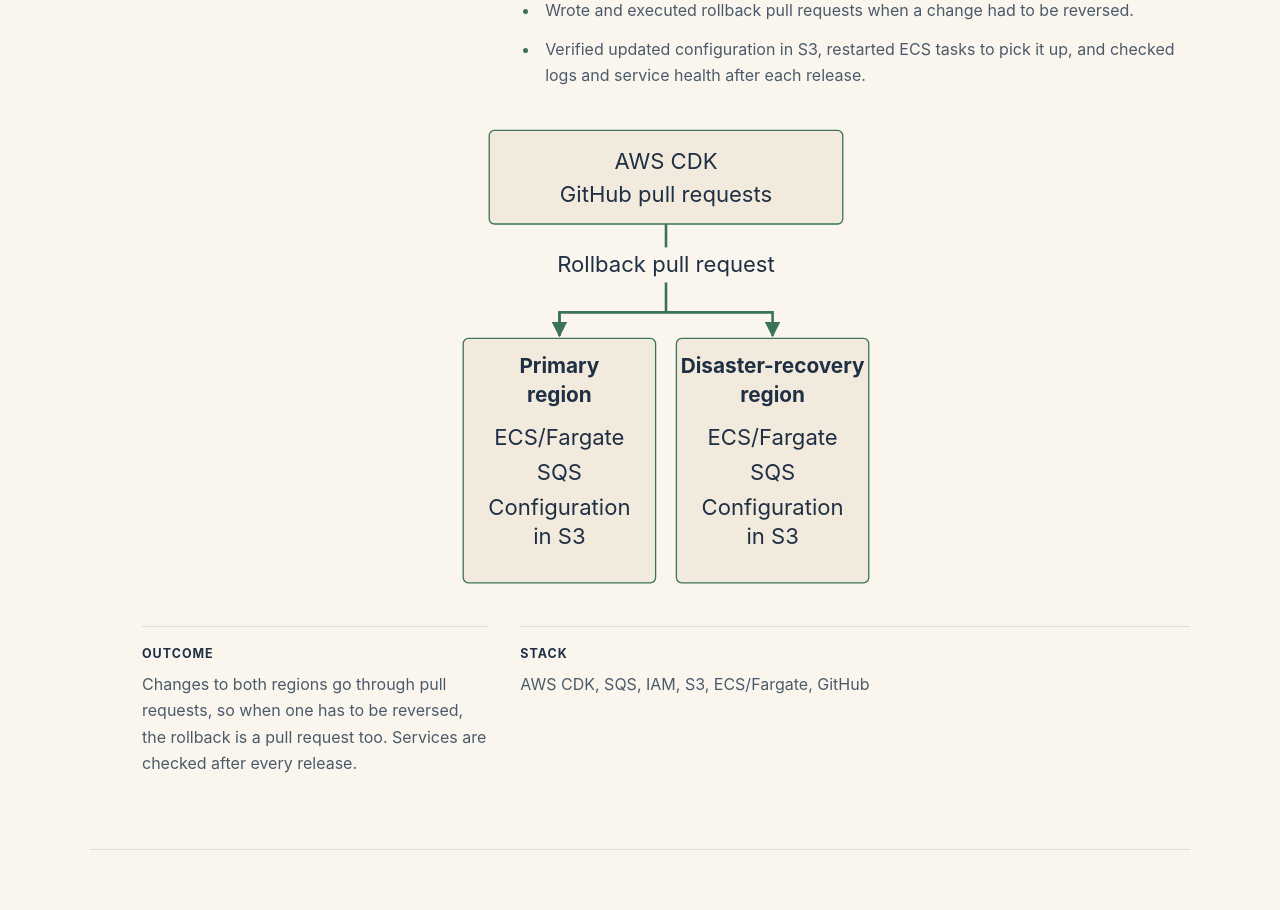
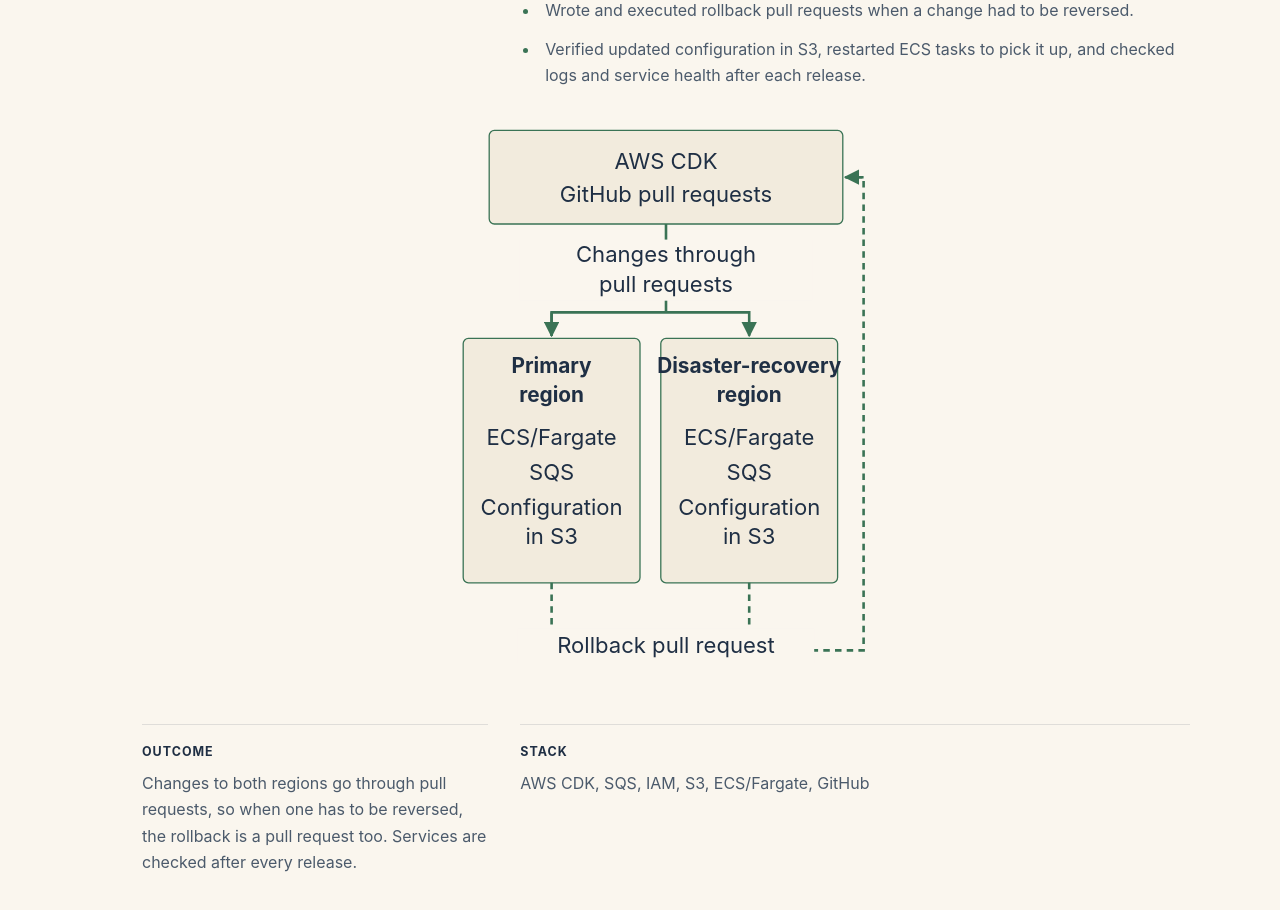
Before and after one commit to ramsrisaikotari/abhiram-portfolio, a React (Vite) app: page / in a window 1280 px wide. Shown: the part 4140-5050 px from the top of the page. Built offline with nearby package versions, Linux system fonts and the light colour scheme; a web font is replaced by a local one.

Commit message:
Iteration 125: separate regional changes from rollback flow

```diff
--- a/src/components/CaseStudyDiagram.tsx
+++ b/src/components/CaseStudyDiagram.tsx
@@ -8,8 +8,8 @@ const descriptions = [
   },
   {
     title: "Configuration changes in two regions",
-    description: "AWS CDK and GitHub pull requests feed the primary and disaster-recovery regions. Each contains ECS/Fargate, SQS and configuration in S3. The change arrow is labeled Rollback pull request.",
-    height: 364,
+    description: "AWS CDK and GitHub pull requests feed the primary and disaster-recovery regions through arrows labeled Changes through pull requests. Each region contains ECS/Fargate, SQS and configuration in S3. A separate dashed return path labeled Rollback pull request leads back through the same pull-request process.",
+    height: 440,
   },
   {
     title: "Log pipeline and Python validation",
@@ -58,17 +58,21 @@ export default function CaseStudyDiagram({ index }: { index: number }) {
         <>
           <rect x="24" y="8" width="272" height="72" rx="4" />
           <text x="160" y="38"><tspan x="160">AWS CDK</tspan><tspan x="160" dy="25">GitHub pull requests</tspan></text>
-          <path d="M160 80 V148 H78 V166 M160 148 H242 V166" markerEnd={arrow} />
-          <path d="M78 148 V166" markerEnd={arrow} />
-          <rect className="diagram-arrow-label" x="47" y="98" width="226" height="27" />
-          <text x="160" y="117">Rollback pull request</text>
-          <rect x="4" y="168" width="148" height="188" rx="4" />
-          <rect x="168" y="168" width="148" height="188" rx="4" />
-          <text className="diagram-region" x="78" y="195"><tspan x="78">Primary</tspan><tspan x="78" dy="22">region</tspan></text>
-          <text className="diagram-region" x="242" y="195"><tspan x="242">Disaster-recovery</tspan><tspan x="242" dy="22">region</tspan></text>
-          {[78, 242].map((x) => (
+          <path d="M160 80 V148 H72 V166 M160 148 H224 V166" markerEnd={arrow} />
+          <path d="M72 148 V166" markerEnd={arrow} />
+          <rect className="diagram-arrow-label" x="47" y="92" width="226" height="47" />
+          <text x="160" y="109"><tspan x="160">Changes through</tspan><tspan x="160" dy="23">pull requests</tspan></text>
+          <rect x="4" y="168" width="136" height="188" rx="4" />
+          <rect x="156" y="168" width="136" height="188" rx="4" />
+          <text className="diagram-region" x="72" y="195"><tspan x="72">Primary</tspan><tspan x="72" dy="22">region</tspan></text>
+          <text className="diagram-region" x="224" y="195"><tspan x="224">Disaster-recovery</tspan><tspan x="224" dy="22">region</tspan></text>
+          {[72, 224].map((x) => (
             <text key={x} x={x} y="250"><tspan x={x}>ECS/Fargate</tspan><tspan x={x} dy="27">SQS</tspan><tspan x={x} dy="27">Configuration</tspan><tspan x={x} dy="22">in S3</tspan></text>
           ))}
+          <path className="diagram-check" d="M72 356 V408 H312 V44 H298 M224 356 V408" markerEnd={undefined} />
+          <path className="diagram-check" d="M312 44 H298" markerEnd={arrow} />
+          <rect className="diagram-arrow-label" x="46" y="391" width="228" height="27" />
+          <text x="160" y="410">Rollback pull request</text>
         </>
       )}
 
```
Also changed, not shown: 1 other file (tests, documents, lock files or other folders).
